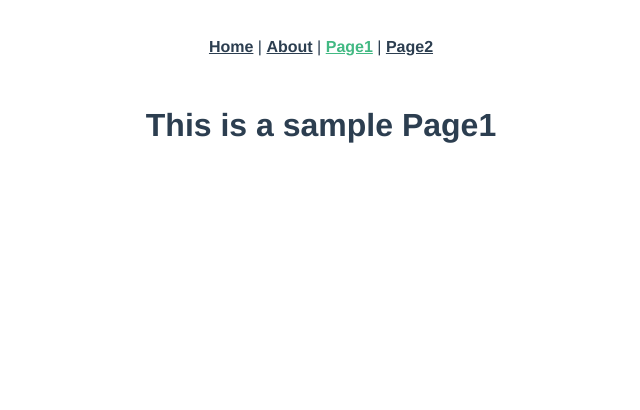
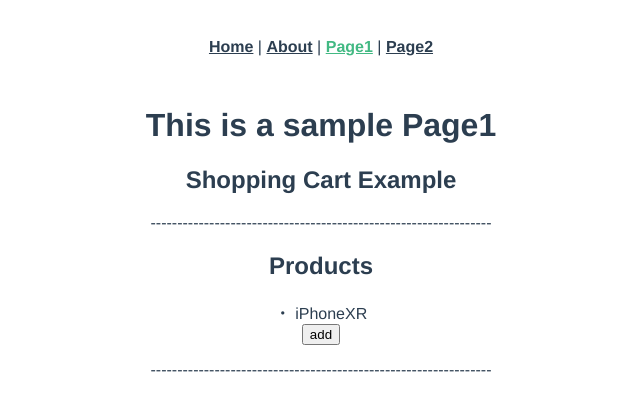
Before and after one commit to merci10/vue-app-001, a Vue app: page /page1 in a window 1280 px wide. Shown: the top 410 px of the page, without its empty margins (319-959 px from the left). Built offline with nearby package versions, Linux system fonts and the light colour scheme.

Commit message:
Page1 addボタン押したらカウントアップするように実装 Page2 修正

```diff
--- a/src/views/Page1.vue
+++ b/src/views/Page1.vue
@@ -1,5 +1,51 @@
 <template>
-	<div class="page1">
-		<h1>This is a sample Page1</h1>
-	</div>
+  <div class="page1">
+    <h1>This is a sample Page1</h1>
+    <h2>Shopping Cart Example</h2>
+    <div>----------------------------------------------------------------</div>
+    <h2>Products</h2>
+    <ul>
+      <li>
+        iPhoneXR<br>
+        <button type="button" @click="countUp()">add</button>
+      </li>
+    </ul>
+    <div>----------------------------------------------------------------</div>
+    <ul>
+      <li v-if="count > 0">
+        iPhoneXR x{{ count }}
+      </li>
+    </ul>
+  </div>
 </template>
+
+<script>
+export default {
+  data() {
+    return {
+      count: 0
+    };
+  },
+  methods: {
+    countUp() {
+      this.count++;
+    }
+  }
+};
+</script>
+
+<style scoped>
+ul {
+  padding: 0;
+}
+
+li {
+  display: inline-block;
+  list-style-type: disc;
+}
+
+li::before {
+  content: '・';
+  display: inline-block;
+}
+</style>
--- a/src/views/Page2.vue
+++ b/src/views/Page2.vue
@@ -1,12 +1,12 @@
 <template>
   <div class="page2">
-      <h1 v-if="title.lenth > 0">
+    <h1 v-if="title.length > 0">
       {{ title }}
     </h1>
     <h1 v-else>
       Title is empty...
     </h1>
-    <input type="text" v-model="title">
+    <input type="text" v-model="title" />
     <button type="button" @click="clear()">clear</button>
   </div>
 </template>
@@ -15,13 +15,13 @@
 export default {
   data() {
     return {
-      title: 'This is a sample Page2'
-    }
+      title: "This is a sample Page2"
+    };
   },
   methods: {
     clear() {
-      this.title = ''
+      this.title = "";
     }
   }
-}
+};
 </script>
```
Lines whose indentation alone changed are shown as unchanged.
